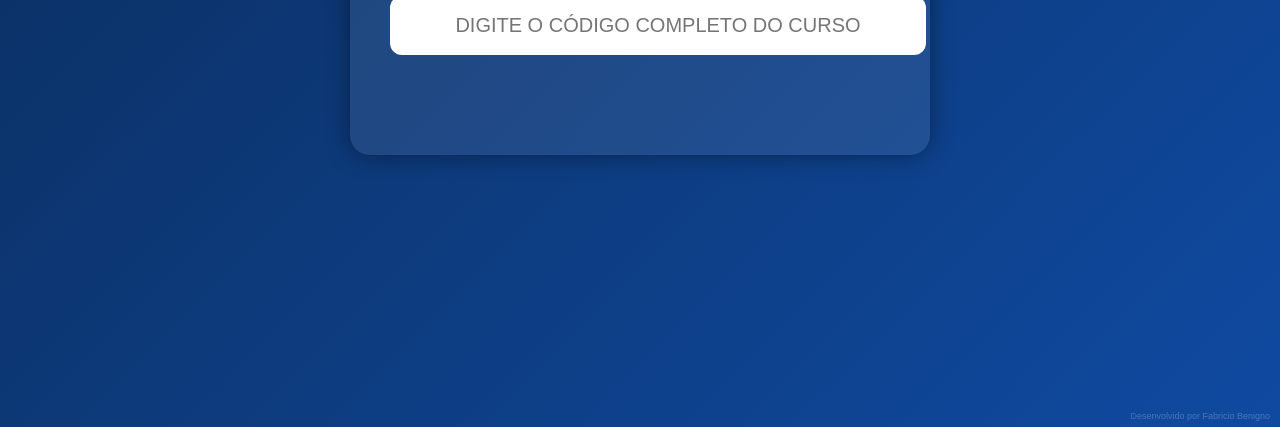
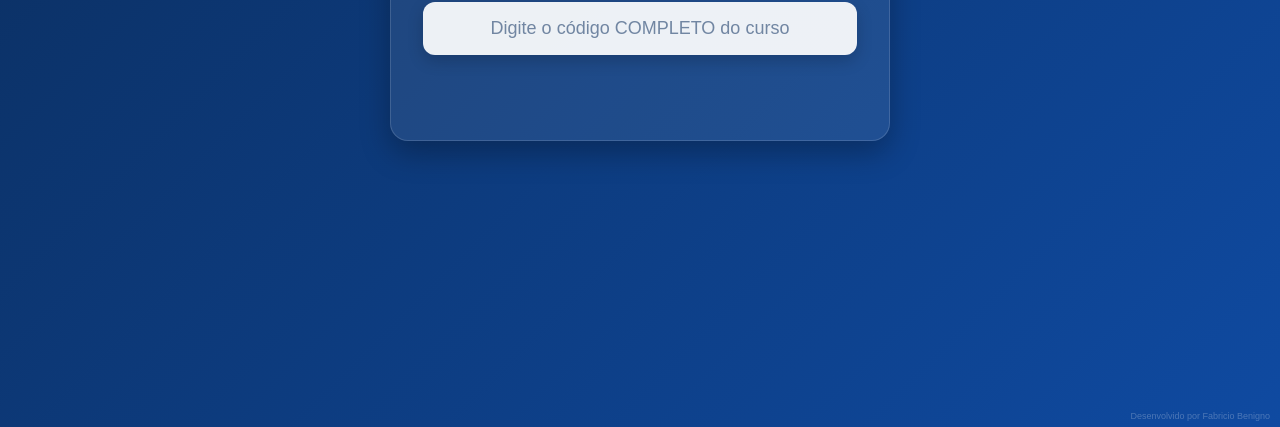
Before and after one commit to fabriciobenigno/T-cnico, a plain HTML site: page index.html in a window 1280 px wide. Shown: the part 373-800 px from the top of the page. Drawn offline with Linux system fonts and the light colour scheme.

Commit message:
Update index.html

```diff
--- a/index.html
+++ b/index.html
@@ -2,63 +2,107 @@
 <html lang="pt-br">
 <head>
 <meta charset="UTF-8">
+<meta name="viewport" content="width=device-width, initial-scale=1.0">
 <title>Índice de Cursos - Unicesumar</title>
 
 <style>
+/* ===== AJUSTE TÉCNICO PARA SIMETRIA ===== */
+*{ box-sizing: border-box; }
 
-/* ===== ANIMAÇÃO DE ENTRADA ===== */
 body{
     margin:0;
-    height:100vh;
+    min-height:100vh;
     display:flex;
     align-items:center;
     justify-content:center;
+    padding:20px;
+
     background: linear-gradient(135deg,#0b2d5c,#0f4aa1);
     font-family: Arial, Helvetica, sans-serif;
-    animation: entradaSite 0.8s ease;
+
+    -webkit-font-smoothing: antialiased;
+    -moz-osx-font-smoothing: grayscale;
 }
 
-@keyframes entradaSite{
-    from{opacity:0; transform:scale(0.95);}
-    to{opacity:1; transform:scale(1);}
+/* ===== CONTAINER (MESMO ESTILO, MAIS SIMÉTRICO) ===== */
+.container{
+    width: min(500px, 100%);
+    text-align:center;
+    background: rgba(255,255,255,0.08);
+    padding:36px 32px;
+    border-radius:18px;
+    border: 1px solid rgba(255,255,255,0.14);
+    box-shadow: 0 12px 30px rgba(0,0,0,0.28);
+
+    /* simetria interna */
+    display:flex;
+    flex-direction:column;
+    align-items:center;
+    gap: 18px;
 }
 
-/* ===== CONTAINER ===== */
-.container{
-    text-align:center;
-    background: rgba(255,255,255,0.08);
-    padding:40px;
-    border-radius:20px;
-    box-shadow:0 0 25px rgba(0,0,0,0.4);
-    width:90%;
-    max-width:500px;
+/* Bloco interno para garantir largura igual entre input e resultado */
+.bloco{
+    width:100%;
+    display:flex;
+    flex-direction:column;
+    align-items:center;
+    gap: 14px;
 }
 
 /* ===== LOGO ===== */
 .logo{
     width:160px;
-    margin-bottom:20px;
+    height:auto;
+    display:block;
+    margin:0 auto;
 }
 
-/* ===== INPUT ===== */
+/* ===== INPUT (MESMA IDEIA, ALINHAMENTO PERFEITO) ===== */
 input{
     width:100%;
-    padding:18px;
-    font-size:20px;
+    display:block;
+    padding:16px 16px;
+    font-size:18px;
     border:none;
     border-radius:12px;
     outline:none;
     text-align:center;
     text-transform:uppercase;
+
+    background: rgba(255,255,255,0.92);
+    color:#0b2d5c;
+
+    box-shadow: 0 6px 16px rgba(0,0,0,0.18);
+    transition: box-shadow .15s ease, transform .15s ease;
 }
 
-/* ===== RESULTADO ===== */
+input::placeholder{
+    color: rgba(11,45,92,0.55);
+    text-transform:none;
+}
+
+input:focus{
+    box-shadow: 0 0 0 4px rgba(255,255,255,0.20), 0 10px 22px rgba(0,0,0,0.22);
+    transform: translateY(-1px);
+}
+
+/* ===== RESULTADO (MESMA LARGURA DO INPUT) ===== */
 #resultado{
-    margin-top:25px;
-    font-size:24px;
+    width:100%;
+    min-height:35px;
+    padding: 10px 12px;
+
+    font-size:20px;
     color:#ffffff;
-    min-height:35px;
     font-weight:bold;
+    line-height:1.25;
+
+    display:flex;
+    align-items:center;
+    justify-content:center;
+
+    text-shadow: 0 10px 18px rgba(0,0,0,0.25);
 }
 
 /* ===== CRÉDITO ===== */
@@ -70,23 +114,25 @@ input{
     opacity: 0.25;
     color: #ffffff;
     pointer-events: none;
+    user-select: none;
 }
-
 </style>
 </head>
 
 <body>
 
 <div class="container">
-    <img src="tata.png" class="logo">
-    <input type="text" id="busca" placeholder="Digite o código COMPLETO do curso">
-    <div id="resultado"></div>
+    <img src="tata.png" class="logo" alt="Unicesumar">
+
+    <div class="bloco">
+        <input type="text" id="busca" placeholder="Digite o código COMPLETO do curso" autocomplete="off">
+        <div id="resultado"></div>
+    </div>
 </div>
 
 <div class="credito">Desenvolvido por Fabricio Benigno</div>
 
 <script>
-
 /* ===================================================
    ===== ÁREA PARA VOCÊ ADICIONAR TODOS OS CURSOS =====
 
@@ -113,27 +159,20 @@ const cursos = {"ETEC_AGRO":"Agronegócios",
     "ETEC_SEGUR":"Segurança do Trabalho",
     "ETEC_SEJUR":"Serviços Jurídicos"};
 
-
-
 /* ===== BUSCA SOMENTE POR CÓDIGO COMPLETO ===== */
-
 const input = document.getElementById("busca");
 const resultado = document.getElementById("resultado");
 
 input.addEventListener("input", function () {
-
     const valor = this.value.trim().toUpperCase();
     resultado.textContent = "";
-
     if (valor === "") return;
 
     // 🔒 Só retorna se o código for exatamente igual
     if (cursos.hasOwnProperty(valor)) {
         resultado.textContent = cursos[valor];
     }
-
 });
-
 </script>
 
 </body>
```
